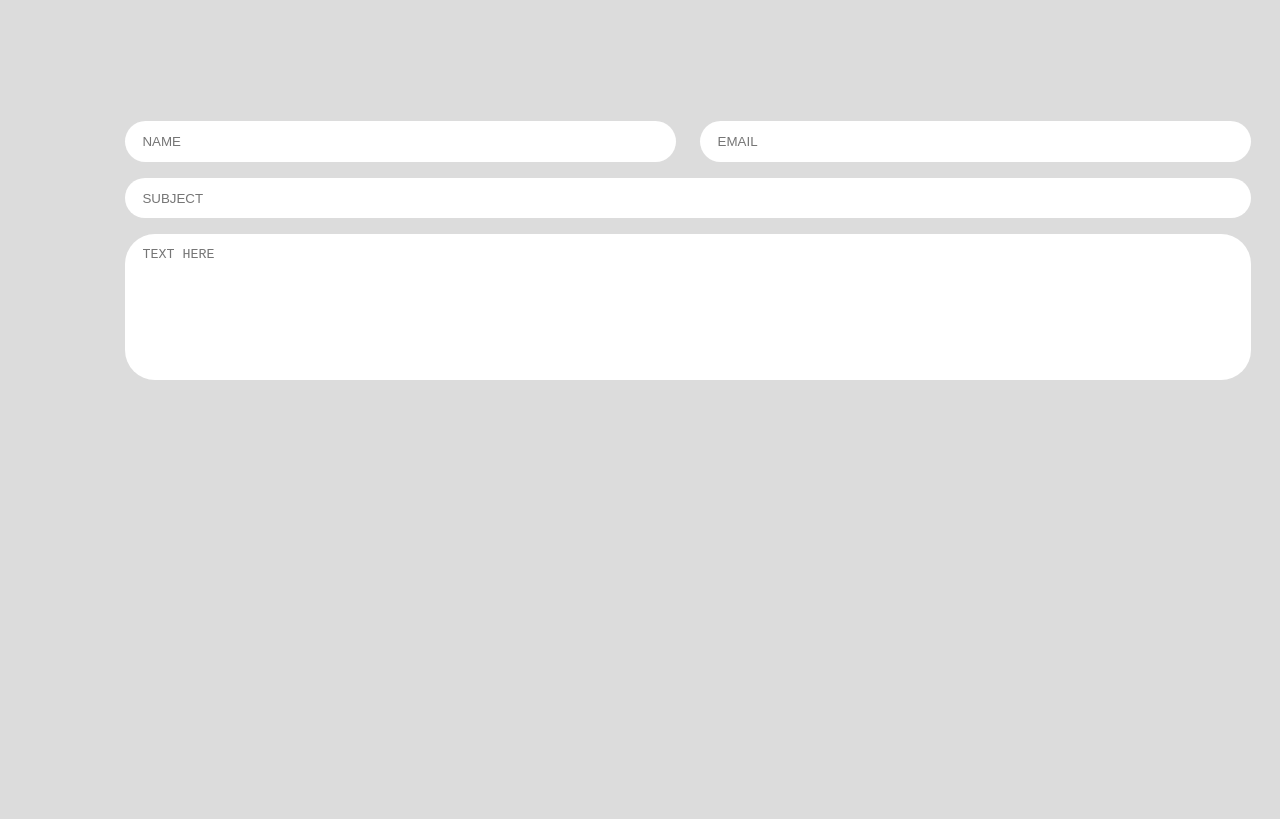
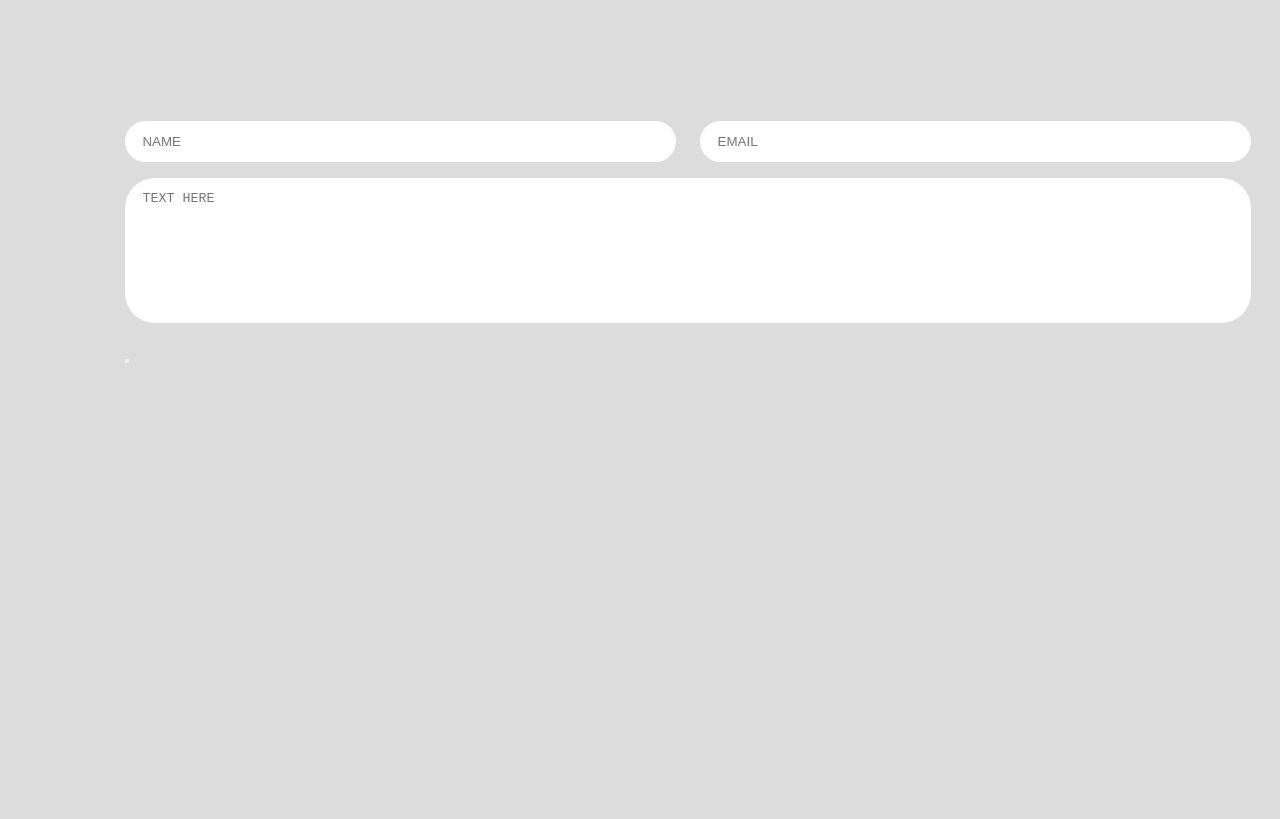
Before and after one commit to bellbow/bellbow.github.io, a plain HTML site: page index.html in a window 1280 px wide. Shown: the part 4260-5079 px from the top of the page. Drawn offline with Linux system fonts and the light colour scheme.

Commit message:
contact form

```diff
--- a/index.html
+++ b/index.html
@@ -264,17 +264,15 @@ communicate technical findings to meet data requirements</p>
             </section>
 
             <section class="contact" id="contact">
-                <form action="" class="contact-form">
+                <form action="https://api.web3forms.com/submit" method="POST" class="contact-form">
                     <div class="input-control in-con-2">
                         <input type="text" required placeholder="NAME">
                         <input type="text" required placeholder="EMAIL">
                     </div>
                     <div class="input-control">
-                        <input type="text" required placeholder="SUBJECT">
+                        <textarea name="message" cols="15" rows="8" placeholder="TEXT HERE"></textarea>
                     </div>
-                    <div class="input-control">
-                        <textarea name="" id="" cols="15" rows="8" placeholder="TEXT HERE"></textarea>
-                    </div>
+                    <button type="submit"></button>
                 </form>
 
             </section>
```
